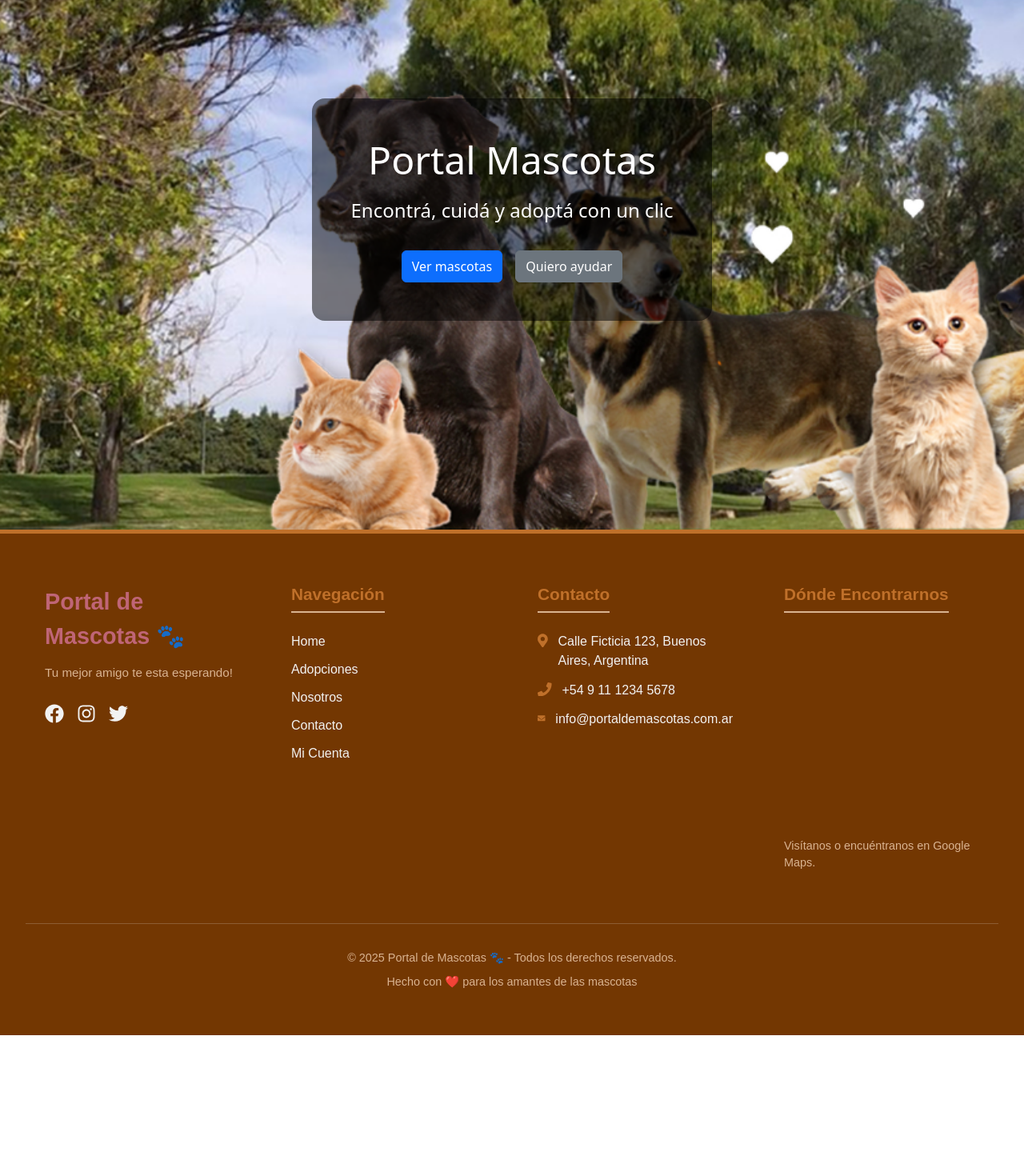
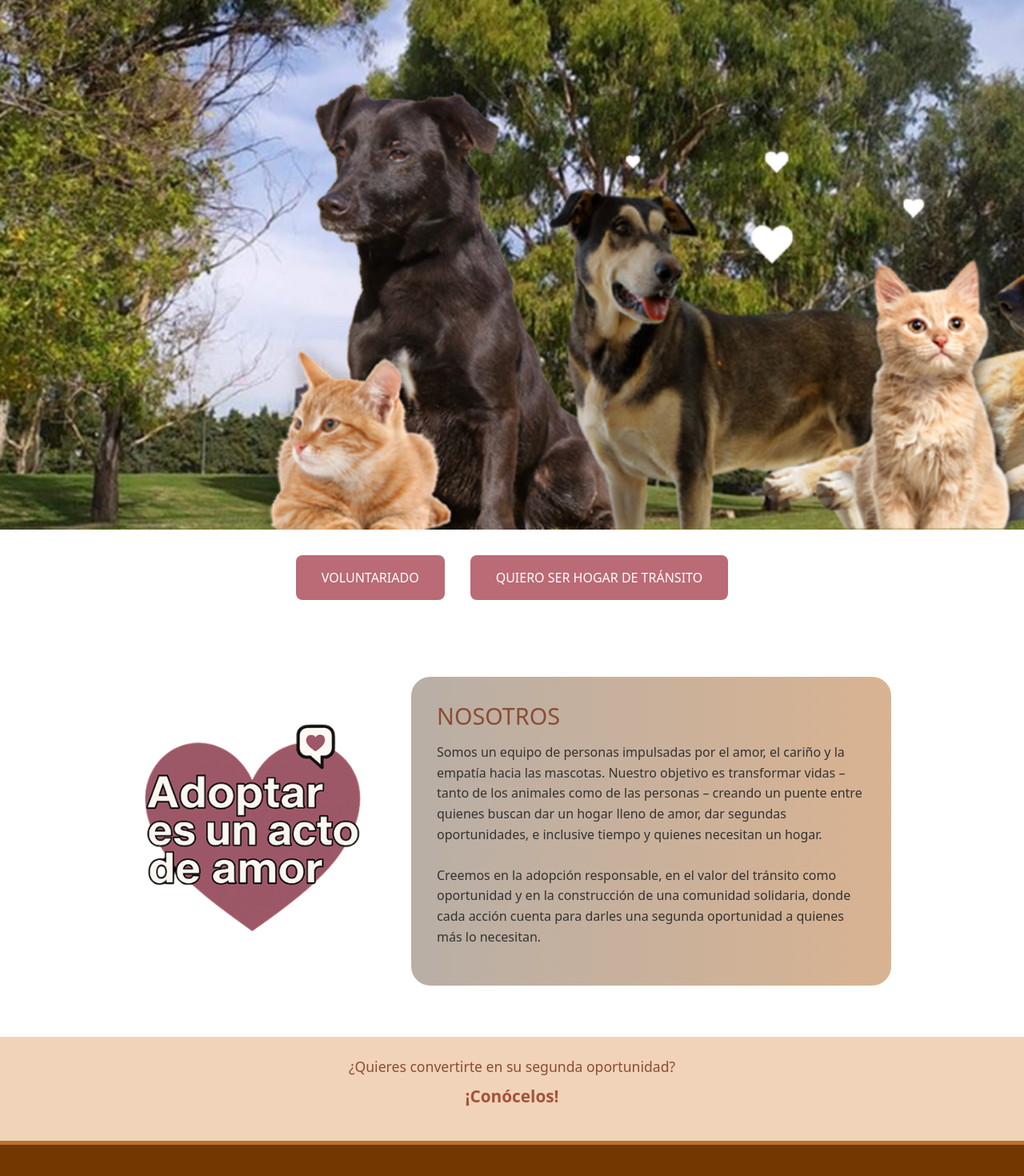
Before and after one commit to JesyGomez/PortalMascotas-PoloIT, a React (Create React App) app: page / in a window 1280 px wide. Shown: the part 220-1690 px from the top of the page at 80% size. Before the commit the page ends 1514 px from the top, so only its background shows below. Built offline with nearby package versions, Linux system fonts and the light colour scheme; grey boxes are pictures that could not be loaded.

Commit message:
Se agregan imagen y contenido sobre Nosotros a Inicio

```diff
--- a/src/estilos/home.css
+++ b/src/estilos/home.css
@@ -1,51 +1,94 @@
 .home-hero {
-  width: 100%;
-  height: 100vh;
   background: url('/public/fondoInicio.jpg') no-repeat center center;
   background-size: cover;
-  display: flex;
-  align-items: center;
-  justify-content: center;
-}
-
-.home-overlay {
-  background-color: rgba(0, 0, 0, 0.5);
-  padding: 3rem;
-  border-radius: 1rem;
-  color: white;
-  text-align: center;
-}
-
-.home-overlay h1 {
-  font-size: 3rem;
-  margin-bottom: 1rem;
-}
-
-.home-overlay p {
-  font-size: 1.5rem;
-  margin-bottom: 2rem;
-}
-
-.home-buttons {
-  display: flex;
-  gap: 1rem;
-  justify-content: center;
+  height: 100vh;
 }
 
 .btn {
   padding: 0.75rem 1.5rem;
   border: none;
-  border-radius: 0.5rem;
+  border-radius: 8px;
   font-size: 1rem;
   cursor: pointer;
 }
 
-.btn-primary {
-  background-color: #00b894;
-  color: white;
+.home-acciones {
+  background-color: white;
+  padding: 2rem;
+  display: flex;
+  justify-content: center;
+  gap: 2rem;
 }
 
-.btn-secondary {
-  background-color: #0984e3;
+.btn-voluntariado,
+.btn-transito {
+  background-color: #bb6b75;
   color: white;
+  border: none;
+  padding: 1rem 2rem;
+  font-size: 1rem;
+  border-radius: 8px;
+  cursor: pointer;
+  transition: background-color 0.3s ease;
 }
+
+.btn-voluntariado:hover,
+.btn-transito:hover {
+  background-color: #a3535e;
+}
+
+.home-nosotros {
+  background-color: #ffffff;
+  padding: 4rem 2rem;
+  display: flex;
+  justify-content: center;
+}
+
+.nosotros-wrapper {
+  max-width: 1200px;
+  display: flex;
+  align-items: center;
+  gap: 3rem;
+  flex-wrap: wrap;
+  justify-content: center;
+}
+
+.nosotros-corazon {
+  max-width: 300px;
+  height: auto;
+}
+
+.nosotros-caja {
+  background: linear-gradient(to right, #735F4D80, #D9B391);
+  border-radius: 1.5rem;
+  padding: 2rem;
+  max-width: 600px;
+}
+
+.nosotros-caja h2 {
+  font-size: 1.8rem;
+  color: #8c4c32;
+  margin-bottom: 1rem;
+}
+
+.nosotros-caja p {
+  font-size: 1rem;
+  color: #333;
+  line-height: 1.6;
+}
+
+.home-banner {
+  background-color: #f0d3b8;
+  text-align: center;
+  padding: 1.5rem 1rem;
+  font-size: 1.1rem;
+  color: #8c4c32;
+  font-weight: 500;
+}
+
+.home-banner strong {
+  display: block;
+  font-size: 1.3rem;
+  margin-top: 0.5rem;
+  color: #a3533b;
+}
--- a/src/pages/Home.jsx
+++ b/src/pages/Home.jsx
@@ -1,17 +1,45 @@
 import React from 'react';
-import '../estilos/home.css'; // Asegurate de crear este archivo si no existe
+import '../estilos/home.css';
 
 const Home = () => {
   return (
-    <div className="home-hero">
-      <div className="home-overlay">
-        <h1>Portal Mascotas</h1>
-        <p>Encontrá, cuidá y adoptá con un clic</p>
-        <div className="home-buttons">
-          <button className="btn btn-primary">Ver mascotas</button>
-          <button className="btn btn-secondary">Quiero ayudar</button>
+    <div className="home">
+
+      <section className="home-hero"></section>
+
+      {/* BOTONES */}
+      <section className="home-acciones">
+        <button className="btn-voluntariado">VOLUNTARIADO</button>
+        <button className="btn-transito">QUIERO SER HOGAR DE TRÁNSITO</button>
+      </section>
+
+      {/* NOSOTROS */}
+      <section className="home-nosotros">
+        <div className="nosotros-wrapper">
+          <img src="/corazonAmor.png" alt="Adoptar es un acto de amor" className="nosotros-corazon" />
+
+          <div className="nosotros-caja">
+            <h2>NOSOTROS</h2>
+            <p>
+              Somos un equipo de personas impulsadas por el amor, el cariño y la empatía hacia las mascotas.
+              Nuestro objetivo es transformar vidas – tanto de los animales como de las personas – creando un puente
+              entre quienes buscan dar un hogar lleno de amor, dar segundas oportunidades, e inclusive tiempo y quienes
+              necesitan un hogar.
+              <br /><br />
+              Creemos en la adopción responsable, en el valor del tránsito como oportunidad y en la construcción de una
+              comunidad solidaria, donde cada acción cuenta para darles una segunda oportunidad a quienes más lo necesitan.
+            </p>
+          </div>
         </div>
-      </div>
+      </section>
+      <section className="home-banner">
+        <p>
+          ¿Quieres convertirte en su segunda oportunidad?<br/>
+          <strong>¡Conócelos!</strong>
+        </p>
+      </section>
+
+
     </div>
   );
 };
```
Also changed, not shown: public/corazonAmor.png (added).
